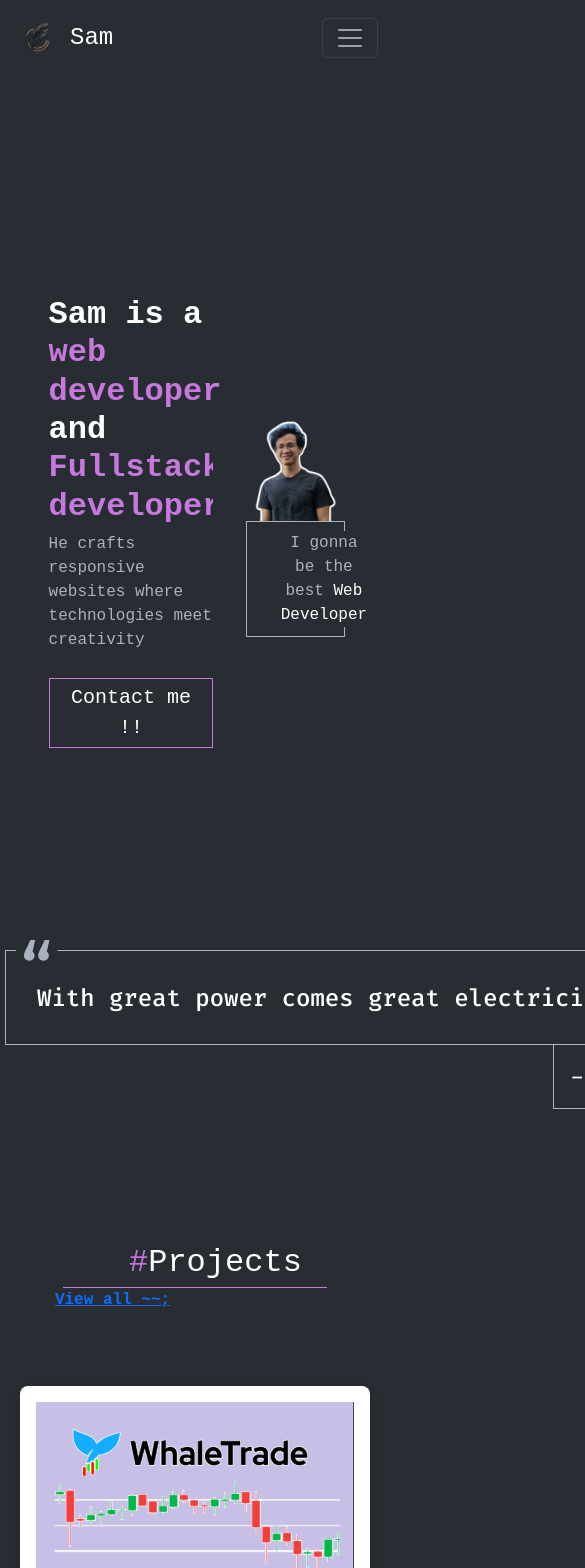
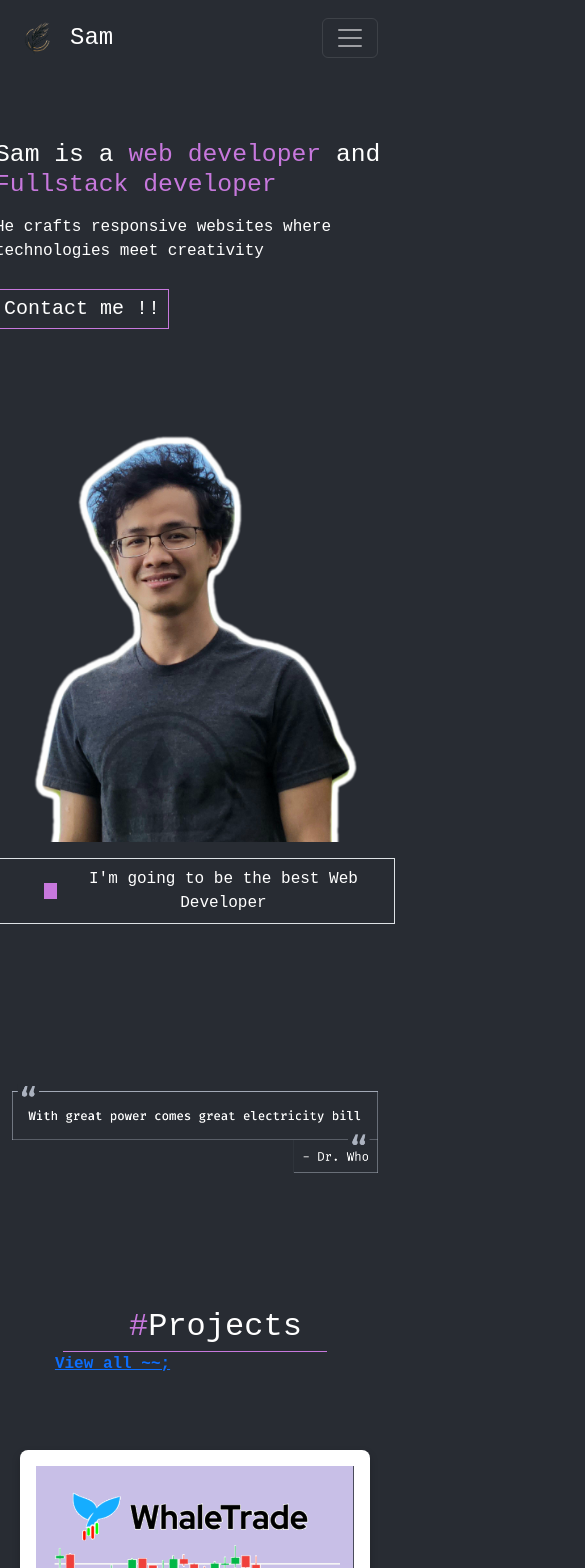
Before and after one commit to gokillboss/Portfolio, a React (Create React App) app: page / in a window 390 px wide. Shown: the top 1568 px of the page, 585 px wide, since content can reach past the window. Built offline with nearby package versions, Linux system fonts and the light colour scheme.

Commit message:
make first-about responsive

```diff
--- a/src/components/first_section_about/About.jsx
+++ b/src/components/first_section_about/About.jsx
@@ -1,47 +1,57 @@
 import React from 'react';
-import './about.css';
+import './about.css'
+import { Container, Row, Col } from 'react-bootstrap';
 import { NavLink } from "react-router-dom";
-
 
 const About = () => {
     return (
-        <>
-            <div className="container">
-                <div data-aos='fade-right' className='heading' >
-                    <h1>
-                        Sam is a <span> web developer </span> and {" "}
-                        <span > Fullstack developer</span>
-                    </h1>
-                    <p className='description'>
+        <Container className="max-w-[1560px] mx-auto min-vh-100 d-flex flex-column justify-content-between align-items-center pt-5">
+            <Row className="w-10/12 sm:w-8/12  align-items-center justify-content-between gap-5">
+                <Col data-aos="fade-right" data-aos-delay="400" className="ml-0">
+                    <h2 className="font-semibold text-[32px] text-white mb-3">
+                        Sam is a <span style={{ color: "#C778DD" }}> web developer </span> and {" "}
+                        <span style={{ color: "#C778DD" }}> Fullstack developer</span>
+                    </h2>
+                    <p className="text-white my-6">
                         He crafts responsive websites where technologies meet creativity
                     </p>
                     <NavLink to='/contact'>
-                        <button className='contact'>
-                            Contact me !!
-                        </button>
+                        <div className='mt-3'>
+                            <button className='contact'>
+                                Contact me !!
+                            </button>
+                        </div>
+
                     </NavLink>
-                </div>
+                </Col>
 
-                <div data-aos="fade-left" data-aos-delay="400" className='image-container'>
-                    <div className='selfie'>
-                        <img src={require('./Selfie.png')} alt="selfie" />
+                <Col data-aos="fade-left" data-aos-delay="400">
+                    <div className="d-flex justify-content-end">
+                        <img src={require('./Selfie.png')} alt="selfie" style={{ width: '25rem' }} />
                     </div>
 
-                    <div className="outer-container">
-                        <div className="square"></div>
-                        <div className="text-content">
-                            I gonna be the best <span>Web Developer</span>
+                    <div className="d-flex justify-content-end mt-3">
+                        <div className="border d-flex align-items-center gap-1 border-[#ABB2BF] p-2 text-[#ABB2BF]" style={{ width: "25rem" }}>
+                            <span style={{ backgroundColor: "#C778DD", width: '1rem', height: '1rem', marginLeft: '2.5rem' }}></span>
+                            <span className="text-white align-items-center mx-3 text-center">
+                                I'm going to be the best <span>Web Developer</span>
+                            </span>
                         </div>
                     </div>
+                </Col>
 
-                </div>
 
-            </div>
 
-            <div data-aos='fade-up' className='quote'>
-                <img src={require('./quote.png')} alt="" />
-            </div>
-        </>
+            </Row>
+
+
+            <Row className="w-10/12 sm:w-8/12 mt-md-6 align-items-center justify-content-between" style={{ marginTop: "10rem" }}>
+                <Col data-aos='fade-up' className='quote'>
+                    <img src={require('./quote.png')} alt="" className="img-fluid" />
+                </Col>
+            </Row>
+
+        </Container>
     );
 };
 
--- a/src/components/first_section_about/about.css
+++ b/src/components/first_section_about/about.css
@@ -1,42 +1,3 @@
-/* Define the styles for the parent container */
-.container {
-    padding: 0 5px;
-    margin: 0 auto;
-    min-height: 100vh;
-    display: flex;
-    flex-wrap: wrap;
-    justify-content: space-between;
-    align-items: center;
-    background-color: #282C33;
-    max-width: 1560px;
-}
-
-/* Styles for the heading */
-.heading {
-    width: 45%;
-    /* Adjust this value as needed */
-    margin: 0 auto;
-    margin-left: 10%;
-
-}
-
-.heading h1 {
-    font-weight: bold;
-    font-size: 32px;
-    color: white;
-    margin-bottom: 3px;
-}
-
-.heading span {
-    color: #c778dd;
-}
-
-/* Styles for the description */
-.description {
-    color: #abb2bf;
-    margin-top: 6px;
-
-}
 
 /* Styles for the button */
 .contact {
@@ -57,65 +18,5 @@
 
 .contact:active {
     background-color: #c778dd;
-    /* Set the background color when clicked */
-}
-
-/* Styles for the image and status */
-.image-container {
-    width: 45%;
-    text-align: center;
-    margin: 0 auto;
-}
-
-.image-container img {
-    /* Define image styles as needed */
-    width: 60%;
-    height: 60%;
-}
-
-
-/* Define styles for the outer container */
-.outer-container {
-    display: flex;
-    margin-left: 20%;
-    margin-right: 20%;
-    gap: 2px;
-    border: 1px solid #abb2bf;
-    /* You can adjust the border styles as needed */
-    padding: 9px;
-    padding-left: 10%;
-    padding-right: 10%;
-    color: #abb2bf;
-}
-
-/* Define styles for the square element */
-.square {
-    width: 20px;
-    height: 20px;
-    background-color: #c778dd;
-}
-
-/* Define styles for the text content */
-.text-content {
-    color: #abb2bf;
-    margin-left: 15px;
-    text-align: center;
-}
-
-/* Define styles for the text inside the span */
-.text-content span {
-    color: white;
-}
-
-
-/*Define the style for quote image*/
-.quote {
-    text-align: center;
-    padding: 0 5px;
 
 }
-
-.quote img {
-    display: block;
-    margin: 0 auto;
-}
--- a/src/components/navbar/Navbar.jsx
+++ b/src/components/navbar/Navbar.jsx
@@ -18,7 +18,7 @@ const Navbar = () => {
                 variant="dark"
                 className="fixed top-0 left-0 right-0 bg-[#282C33]"
                 data-aos="fade-down"
-                style={{ fontSize: "24px" }}
+                style={{ fontSize: "20px" }}
             >
                 <div className="container-fluid d-flex justify-content-between align-items-center" style={{ maxWidth: "1560px", margin: "0 auto" }}>
                     <div>
--- a/src/pages/AboutPage.jsx
+++ b/src/pages/AboutPage.jsx
@@ -4,7 +4,7 @@ import AboutMe from "../components/summary/About_Page"
 const AboutPage = () => {
     return (
         <>
-            <div>
+            <div >
                 <AboutMe />
             </div>
         </>
```
